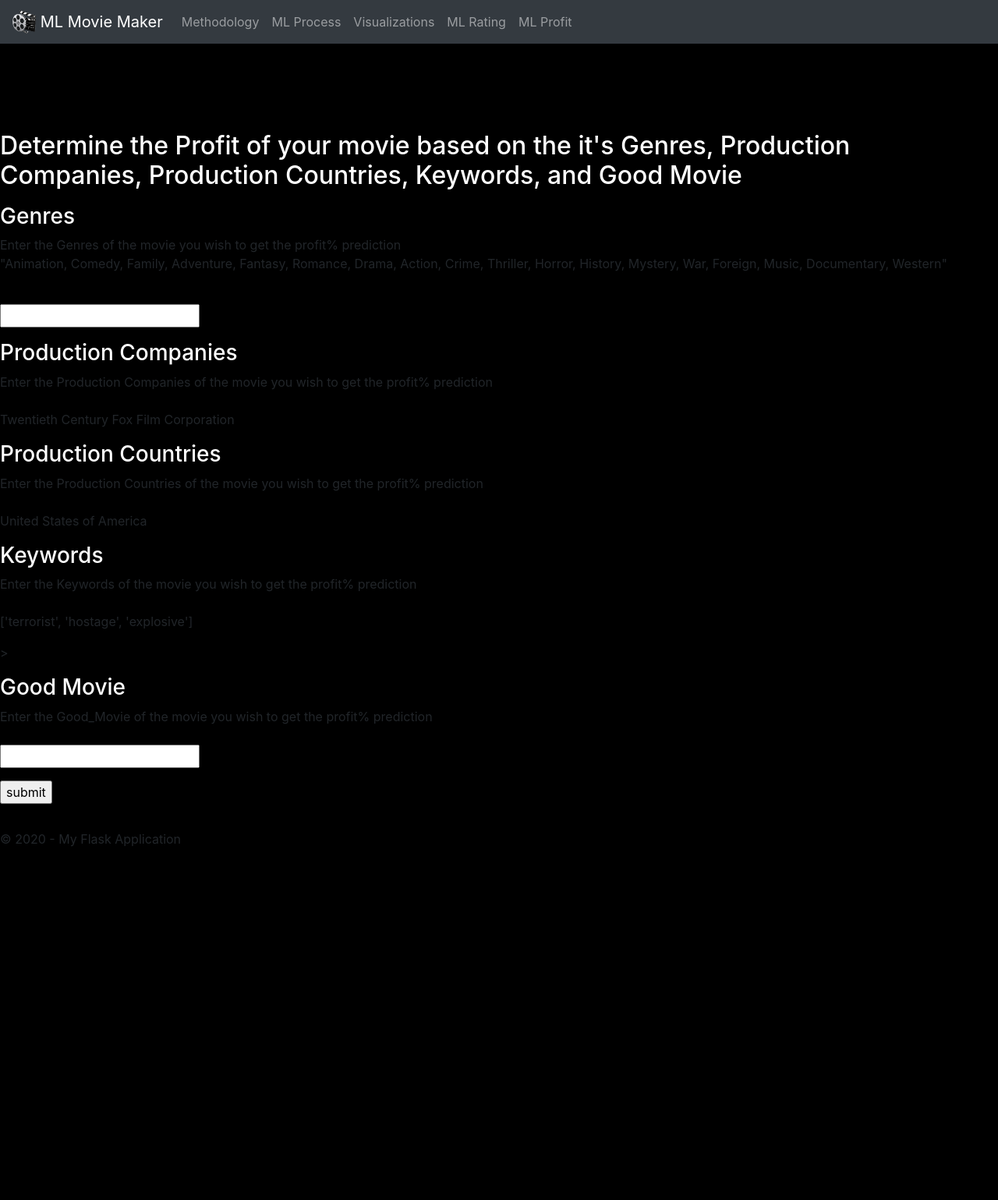
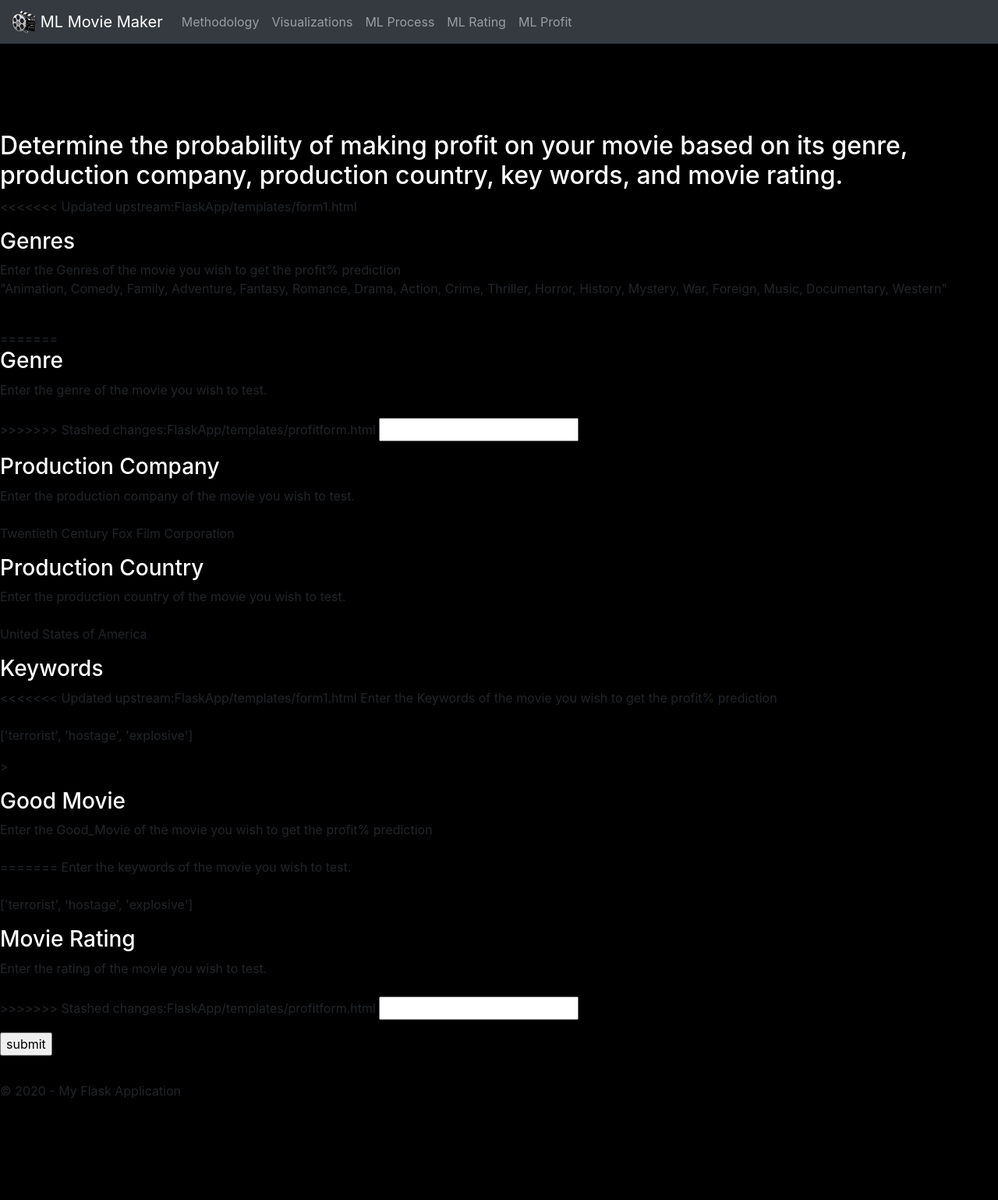
Before and after one commit to timegnome/Project-ML-Movie-Maker, a Flask app: page /mldeployProfit in a window 1280 px wide. Shown: the whole page at 78% size. Before the commit the page ends 1085 px from the top, so only its background shows below. Run offline with Flask 2, Linux system fonts and the light colour scheme; some libraries are stand-ins or nearby versions; some web fonts are replaced.

Commit message:
Updates to HTML layout, slides, vizualizations, forms
Layout changes:
- swapped order of visualizations and ML process
- resized landing page floaty icon
- added LinkedIn profile links to team photos

Slide changes
- added proper titles to every slide for readability
- changed Azure model photos per Marcel's request

Visualizations
- tweaked several visualizations
- all Top 30 lists changed to Top 25 for increased readability
- re-added titles to each viz for readability
- re-sized visualizations to fit screen better

Forms
- fixed grammar on INPUT forms
- adjusted wording on forms to match new direction of ML model outputs

```diff
--- a/FlaskApp/static/assets/css/style.css
+++ b/FlaskApp/static/assets/css/style.css
@@ -188,6 +188,9 @@
     }
   }
 
+  #profitbutton {
+    margin-right: 20px;
+  }
 /*--------------------------------------------------------------
 # Showcase Section
 --------------------------------------------------------------*/
@@ -319,8 +322,16 @@
 /*--------------------------------------------------------------
 # Tableau Visualizations
 --------------------------------------------------------------*/
+.tableauSection {
+  margin: auto;
+  margin-top: 25px;
+  margin-bottom: 25px;
+}
+
 .tableauPlaceholder {
   margin: auto;
-  margin-top: 10px;
-  margin-bottom: 10px;
+  margin-top: 50px;
+  margin-bottom: 50px;
+  padding-top: 25px;
+  padding-bottom: 25px;
 }
--- a/FlaskApp/templates/form1.html
+++ b/FlaskApp/templates/form1.html
@@ -1,32 +1,39 @@
 {% extends "layout.html" %}
 
 {% block content %}
-<h2>Determine the Profit of your movie based on the it's Genres, Production Companies, Production Countries, Keywords, and Good Movie</h2>
+<h2>Determine the probability of making profit on your movie based on its genre, production company, production country, key words, and movie rating.</h2>
 <form method=post>
     <dl>
         <p>
+<<<<<<< Updated upstream:FlaskApp/templates/form1.html
             <h3>Genres</h3>
             Enter the Genres of the movie you wish to get the profit% prediction <br/>
             <p>"Animation, Comedy, Family, Adventure, Fantasy, Romance, Drama,
                  Action, Crime, Thriller, Horror, History, Mystery,
                   War, Foreign, Music, Documentary, Western"</p><br/>
+=======
+            <h3>Genre</h3>
+            Enter the genre of the movie you wish to test.<br/>
+            <br/>
+>>>>>>> Stashed changes:FlaskApp/templates/profitform.html
             {{form.genres}}
         </p>
 
         <p>
-            <h3>Production Companies</h3>
-            Enter the Production Companies of the movie you wish to get the profit% prediction <br/><br/>
+            <h3>Production Company</h3>
+            Enter the production company of the movie you wish to test.<br/><br/>
             <p>Twentieth Century Fox Film Corporation</p>
         </p>
 
         <p>
-            <h3>Production Countries</h3>
-            Enter the Production Countries of the movie you wish to get the profit% prediction <br/><br/>
+            <h3>Production Country</h3>
+            Enter the production country of the movie you wish to test.<br/><br/>
             <P>United States of America</P>
         </p>
 
         <p>
             <h3>Keywords</h3>
+<<<<<<< Updated upstream:FlaskApp/templates/form1.html
             Enter the Keywords of the movie you wish to get the profit% prediction <br/><br/>
             <p>['terrorist', 'hostage', 'explosive']</p>>
         </p>
@@ -34,6 +41,16 @@
         <p>
             <h3>Good Movie</h3>
             Enter the Good_Movie of the movie you wish to get the profit% prediction <br/><br/>
+=======
+            Enter the keywords of the movie you wish to test.<br/><br/>
+            <p>['terrorist', 'hostage', 'explosive']</p>
+        </p>
+
+        <p>
+            <h3>Movie Rating</h3>
+            Enter the rating of the movie you wish to test.
+            <br/><br/>
+>>>>>>> Stashed changes:FlaskApp/templates/profitform.html
             {{form.good_Movie}}
         </p>
     </dl>
--- a/FlaskApp/templates/layout.html
+++ b/FlaskApp/templates/layout.html
@@ -28,12 +28,12 @@
             <ul class="navbar-nav">
                 <li class="nav-item">
                     <a class="nav-link" href='/methodology'>Methodology</a>
-                 </li>
-                <li class="nav-item">
-                    <a class="nav-link" href='/mlprocess'>ML Process</a>
                 </li>
                 <li class="nav-item">
                     <a class="nav-link" href='/visualizations'>Visualizations</a>
+                </li>
+                 <li class="nav-item">
+                    <a class="nav-link" href='/mlprocess'>ML Process</a>
                 </li>
                 <li class="nav-item">
                     <a class="nav-link" href='/mldeployRating'>ML Rating</a>
--- a/FlaskApp/templates/mlprocess.html
+++ b/FlaskApp/templates/mlprocess.html
@@ -28,11 +28,11 @@
                 <li class="nav-item">
                     <a class="nav-link" href='/methodology'>Methodology</a>
                  </li>
+                 <li class="nav-item">
+                    <a class="nav-link" href='/visualizations'>Visualizations</a>
+                </li>
                 <li class="nav-item active">
                     <a class="nav-link" href='/mlprocess'>ML Process<span class="sr-only">(current)</span></a>
-                </li>
-                <li class="nav-item">
-                    <a class="nav-link" href='/visualizations'>Visualizations</a>
                 </li>
                 <li class="nav-item">
                     <a class="nav-link" href='/mldeployRating'>ML Rating</a>
```
Also changed, not shown: FlaskApp/templates/form2.html (+22 -5 lines), FlaskApp/templates/index.html (+29 -21 lines), FlaskApp/templates/methodology.html (+3 -4 lines), FlaskApp/templates/visualizations.html (+16 -6 lines), FlaskApp/static/assets/images/homepage/hero-img-resized.png (added).
